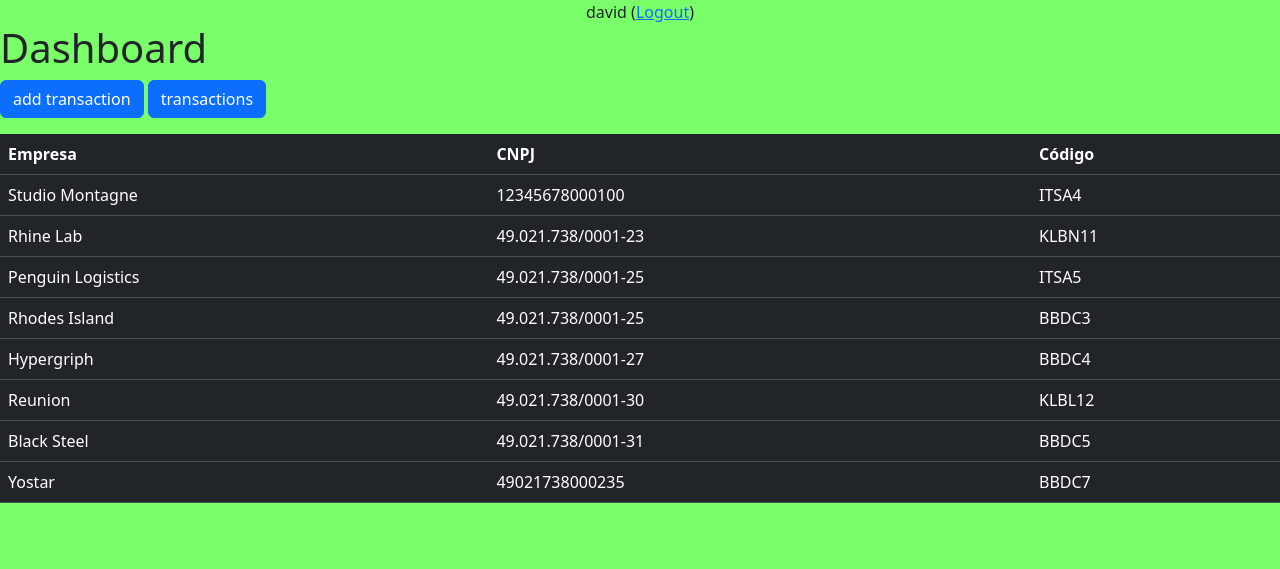
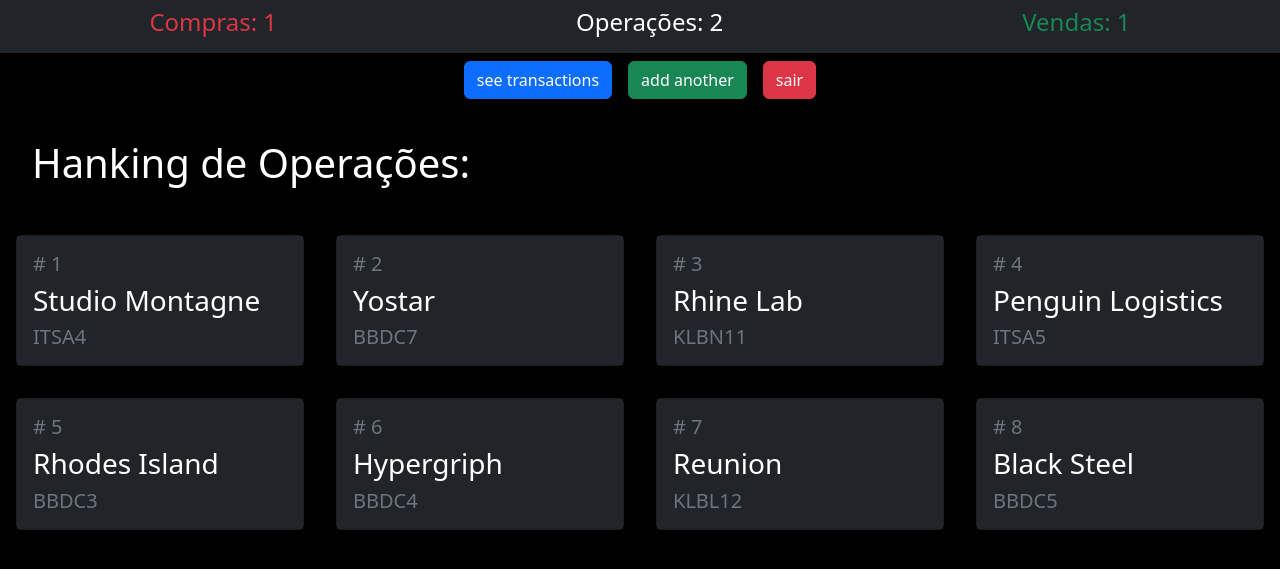
Before and after one commit to Weslley-David/B3, a Django app: page /my_wallet/index/ in a window 1280 px wide. Shown: the top 569 px of the page. Run offline with Django 4.2, Linux system fonts and the light colour scheme; a user stored in the database is signed in; data comes from the database, SQL or seed files in the repository; both versions use the stored data as it was after the commit.

Commit message:
refact: calc, static files, dashboad, style

```diff
--- a/mysite/accounts/templates/accounts/user_signup.html
+++ b/mysite/accounts/templates/accounts/user_signup.html
@@ -1,4 +1,5 @@
 <!DOCTYPE html>
+{% load static %}
 <html lang="en">
 
 <head>
@@ -12,8 +13,8 @@
 
 <body>
 
-    <form action="{% url 'user_register' %}" method="post">
-        <section class="vh-100" style="background-color: #7aff6b;">
+    <form action="{% url 'user_register' %}" method="post" style="background-color: black;">
+        <section class="vh-100">
             <div class="container py-5 h-100">
                 <div class="row d-flex justify-content-center align-items-center h-100">
                     <div class="col-12 col-md-8 col-lg-6 col-xl-5">
--- a/mysite/my_wallet/models.py
+++ b/mysite/my_wallet/models.py
@@ -26,7 +26,7 @@
     cnpj = models.CharField(max_length=100)
 
     def __str__(self) -> str:
-        return "{}".format(self.codigo)
+        return "{} - {}".format(self.codigo, self.empresa_nome)
 
 
 class Transaction(models.Model):
@@ -34,7 +34,7 @@
     stock = models.ForeignKey(Stock, on_delete=models.CASCADE)
     quantidade_de_acoes = models.PositiveIntegerField()
     preco_unitario = models.DecimalField(
-        max_digits=10, decimal_places=5, validators=[MinValueValidator(0)])
+        max_digits=10, decimal_places=2, validators=[MinValueValidator(0)])
     OPERATIONS = (
         ('C', 'Compra'),
         ('V', 'Venda'),
@@ -48,15 +48,17 @@
         return "{} - {} - {} - {}".format(self.data, self.stock, self.Investidor.user.username, self.operacao)
 
     def valor_de_compra(self):
-        return self.quantidade_de_acoes * self.corretagem
+        return self.quantidade_de_acoes * self.preco_unitario
 
     def taxas_totais(self):
         return self.corretagem + Decimal('1.5')
 
     def valor_total(self):
-        v = self.quantidade_de_acoes * self.corretagem
+        v = self.quantidade_de_acoes * self.preco_unitario
         t = self.corretagem + Decimal('1.5')
 
         if (self.operacao == "C"):
-            return v + t
-        return f"{v - t}"
+            print
+            return (v + t)
+        else:
+            return (v - t)
--- /dev/null
+++ b/mysite/my_wallet/static/my_wallet/css/shared.css
@@ -0,0 +1,9 @@
+
+
+.margin_format_btn{
+    margin: 0.5rem;
+}
+
+.base_background{
+    background-color: black;
+}
--- a/mysite/my_wallet/templates/my_wallet/dashboard.html
+++ b/mysite/my_wallet/templates/my_wallet/dashboard.html
@@ -1,4 +1,5 @@
 <!DOCTYPE html>
+{% load static %}
 <html lang="en">
 
 <head>
@@ -8,48 +9,55 @@
     <title>Dashboard</title>
     <link href="https://cdn.jsdelivr.net/npm/bootstrap@5.3.0-alpha3/dist/css/bootstrap.min.css" rel="stylesheet"
         integrity="sha384-KK94CHFLLe+nY2dmCWGMq91rCGa5gtU4mk92HdvYe+M/SXH301p5ILy+dN9+nJOZ" crossorigin="anonymous">
+    <link rel="stylesheet" href="{% static 'my_wallet/css/shared.css' %}">
 </head>
 
-<body style="background-color: #7aff6b;">
+<body class="base_background">
 
+
+    {% if user.is_authenticated %}
+    <div class="bg-dark d-flex justify-content-around">
+        <div class="p-2">
+            <h4 class="text-danger"> Compras: {{compras}}</h4>
+        </div>
+        <div class="p-2">
+            <h4 class="text-white">Operações: {{total}}</h4>
+        </div>
+        <div class="p-2">
+            <h4 class="text-success">Vendas: {{vendas}}</h4>
+        </div>
+    </div>
     <div class="mx-auto d-flex justify-content-center">
-        {{ user.username}} (<a href="{% url 'user_logout' %}">Logout</a>)
+        <a href="{% url 'transactions'%}" class="btn btn-primary margin_format_btn">see transactions</a>
+        <a href="{% url 'add_transaction'%}" class="btn btn-success margin_format_btn">add another</a>
+        <a href="{% url 'user_logout' %}" class="btn btn-danger margin_format_btn">sair</a>
     </div>
-    <h1>Dashboard</h1>
-    <p>
-        <a href="{% url 'add_transaction'%}" class="btn btn-primary">add
-            transaction</a>
-        <a href="{% url 'transactions'%}" class="btn btn-primary">transactions</a>
+    <p style="margin: 2rem;">
+
     </p>
-    {% if user.is_authenticated %}
+
     <div>
-        <table class="table table-dark">
-            <tr>
-                <th scope="col">Empresa</th>
-                <th scope="col">CNPJ</th>
-                <th scope="col">Código</th>
-            </tr>
-            {% for transaction in transactions %}
-            <tr>
-                <td>
-                    {{ transaction.empresa_nome }}
+        <h1 style="margin: 2rem;" class="text-white">Hanking de Operações:</h1>
+        <div class="d-flex justify-content-between flex-wrap">
+            {% for stock in stocks_ranking %}
 
-                </td>
-                <td>
-                    {{ transaction.cnpj }}
-                </td>
-                <td>
-                    {{ transaction.codigo }}
-                </td>
-            </tr>
+            <div class="card bg-dark" style="width: 18rem; margin: 1rem;">
+                <div class="card-body bg-dark">
+                    <h5 class="card-title text-secondary"># {{ forloop.counter }}</h5>
+                    <h3 class="card-text text-white">{{ stock.empresa_nome }}</h3>
+                    <h5 class="card-text text-secondary">{{ stock.codigo }}</h5>
+                </div>
+            </div>
             {% endfor %}
-        </table>
+        </div>
     </div>
     <br>
+
+
     {% else %}
     <div>
         You are not logged in.
-        <a href="{% url 'user_signin' %}">Signin</a>
+
     </div>
     {% endif %}
 
--- a/mysite/my_wallet/views.py
+++ b/mysite/my_wallet/views.py
@@ -1,24 +1,37 @@
 from django.http import Http404
 from django.shortcuts import redirect, render
+from accounts import models
 from my_wallet.models import Investidor, Stock, Transaction
-from django.utils import timezone
 from django.contrib.auth.decorators import login_required
+from django.db.models import Sum, Case, When
+from django.db.models import Count
 
 def index(request):
     user = request.user
     if user.is_authenticated:
         investidor = request.user.profile
+        stocks_ranking = Stock.objects.annotate(
+            num_transacoes=Count('transaction')).order_by('-num_transacoes')
+        compras = Transaction.objects.filter(
+            operacao='C', Investidor=investidor).count()
 
-        # transactions = Transaction.objects.filter(Investidor=investidor)
-        transactions = Stock.objects.all()
+        vendas = Transaction.objects.filter(
+            operacao='V', Investidor=investidor).count()
+
+        total = vendas + compras
+
         context = {
-            'transactions': transactions,
+            'stocks_ranking': stocks_ranking,
+            'compras': compras,
+            'vendas': vendas,
+            'total': total
         }
         print('\n\n\n\n\n usuário está authenticado')
         return render(request, template_name='my_wallet/dashboard.html', context=context)
     else:
         print('\n\n\n\n\n usuário não está authenticado')
         return render(request, template_name='my_wallet/dashboard.html')
+
 
 @login_required
 def transactions(request):
@@ -27,12 +40,14 @@
         if request.method == 'POST' and (request.POST['codigo'] != ''):
             investidor = request.user.profile
             stock = Stock.objects.get(codigo=request.POST['codigo'])
-            transactions= Transaction.objects.filter(stock=stock, Investidor=investidor)
+            transactions = Transaction.objects.filter(
+                stock=stock, Investidor=investidor)
             # transactions = Transaction.objects.filter(Investidor=investidor, Stock = request.POST['codigo']).order_by('data')
 
         else:
             investidor = request.user.profile
-            transactions = Transaction.objects.filter(Investidor=investidor).order_by('data')
+            transactions = Transaction.objects.filter(
+                Investidor=investidor).order_by('data')
         context = {
             'transactions': transactions,
         }
@@ -41,6 +56,7 @@
     else:
         # print('\n\n\n\n\n usuário não está authenticado')
         return render(request, template_name='my_wallet/dashboard.html')
+
 
 @login_required
 def detail(request, transaction: int):
@@ -51,31 +67,33 @@
         }
     except Transaction.DoesNotExist:
         raise Http404("Question does not exist")
-    return render(request,template_name='my_wallet/detalhe.html', context=context)
+    return render(request, template_name='my_wallet/detalhe.html', context=context)
+
 
 @login_required
 def add_transaction(request):
     if request.method == 'POST':
-        data = request.POST
-        stock_id = data.get('stock_id')
-        print('\n\n\n\n\n\n\n')
+
+        stock_id = request.POST['stock_id']
+
         stock = Stock.objects.get(id=stock_id)
         investidor = Investidor.objects.get(user=request.user.id)
 
         investment = Transaction(
-            data=timezone.now(),
+            data=request.POST['date'],
             stock=stock,
             quantidade_de_acoes=request.POST['quantity'],
             preco_unitario=request.POST['value_unit'],
             operacao=request.POST['operation'],
-            corretagem=0.5,
+            corretagem=request.POST['brokerage'],
             Investidor=investidor
         )
         investment.save()
-        return redirect('index')
+        return redirect('transactions')
     else:
         stocks = Stock.objects.all()
         return render(request, 'my_wallet/add_transaction.html', {'stocks': stocks})
+
 
 def delete_transaction(request, pk):
     transaction = Transaction.objects.get(pk=pk)
--- a/mysite/mysite/settings.py
+++ b/mysite/mysite/settings.py
@@ -123,3 +123,5 @@
 # https://docs.djangoproject.com/en/4.1/ref/settings/#default-auto-field
 
 DEFAULT_AUTO_FIELD = 'django.db.models.BigAutoField'
+
+# LOGIN_URL = 'user_login'
```
Also changed, not shown: mysite/accounts/static/accounts/style.css (added, +9 -0 lines), mysite/accounts/templates/accounts/user_signin.html (+5 -4 lines), mysite/accounts/views.py (+6 -7 lines), mysite/my_wallet/templates/my_wallet/add_transaction.html (+9 -1 lines), mysite/my_wallet/templates/my_wallet/detalhe.html (+9 -19 lines), mysite/my_wallet/templates/my_wallet/transactions.html (+15 -11 lines), mysite/accounts/static/accounts/bgcat.jpg (added), mysite/db.sqlite3.
